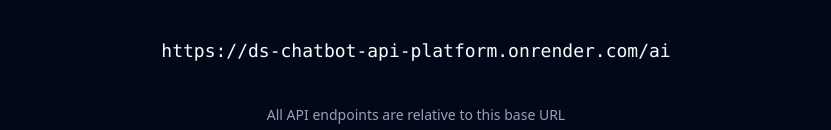
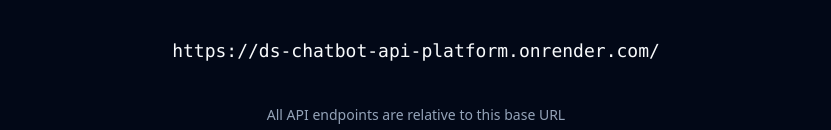
Before and after one commit to Sanchit-Darandale/api, a plain HTML site: page index.html in a window 1280 px wide. Shown: the part 1477-1607 px from the top of the page, without its empty margins (224-1055 px from the left). Drawn offline with nearby package versions, Linux system fonts and the light colour scheme.

Commit message:
Update index.html

```diff
--- a/index.html
+++ b/index.html
@@ -412,7 +412,7 @@
       <h2 class="text-2xl font-bold">API Base URL</h2>
       <div class="rounded-lg p-6" style="background-color: var(--muted);">
         <code class="text-lg font-mono">
-          https://ds-chatbot-api-platform.onrender.com/ai
+          https://ds-chatbot-api-platform.onrender.com/
         </code>
       </div>
       <p class="text-sm muted">
```
